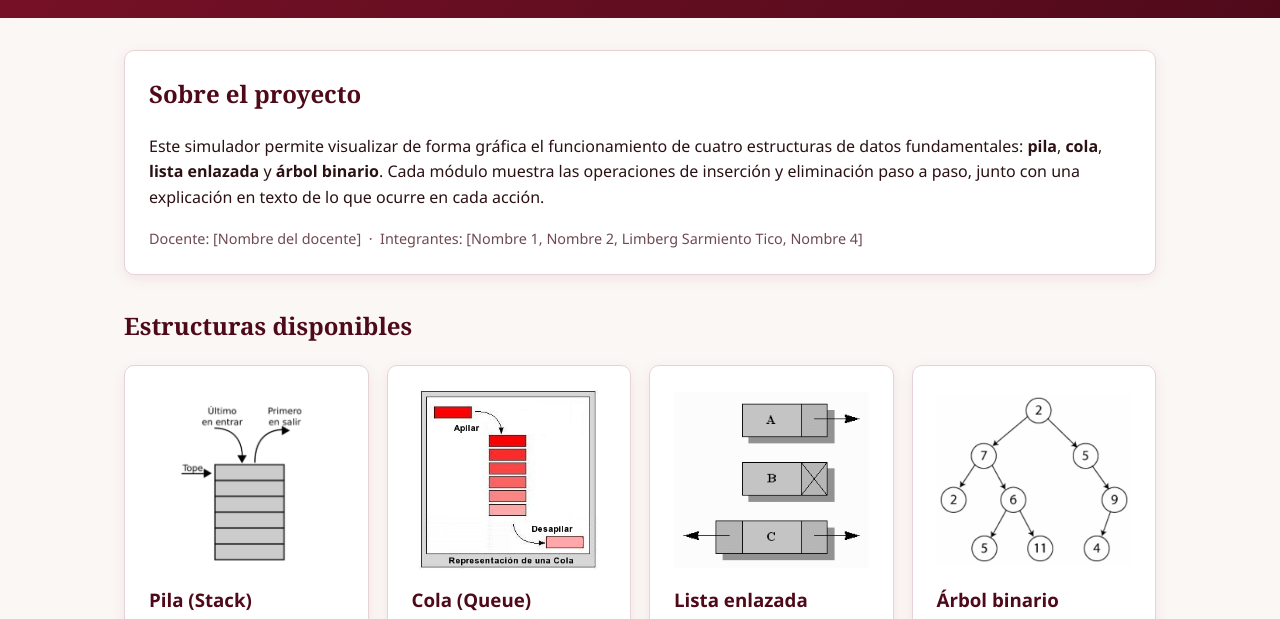
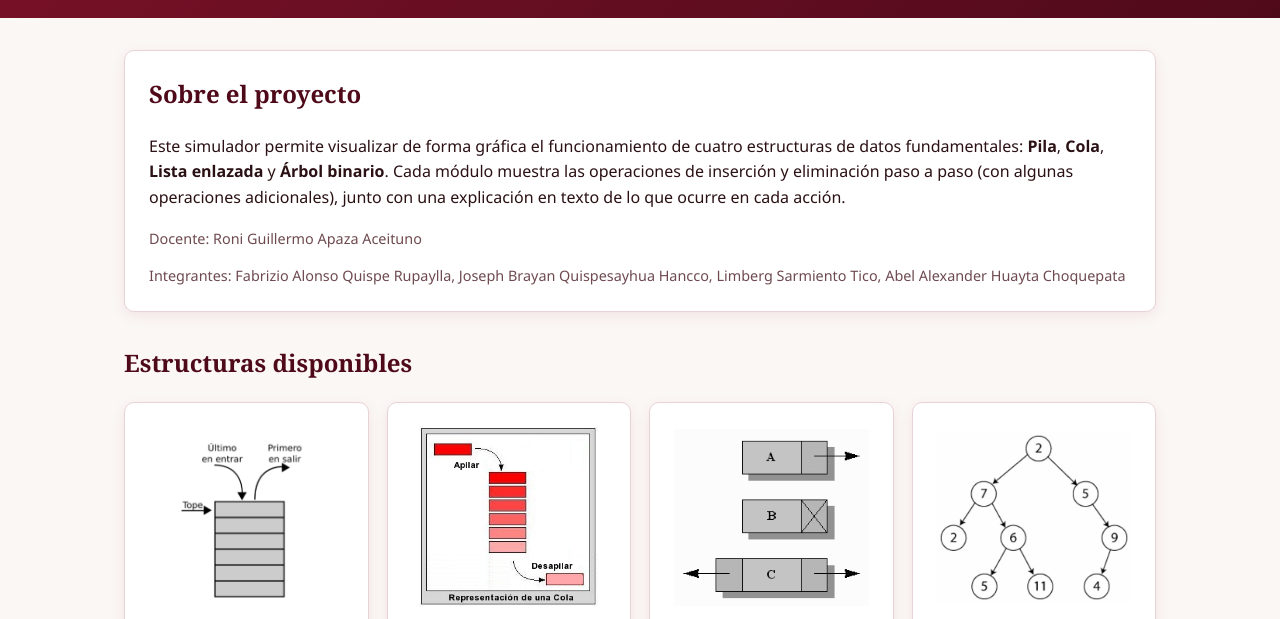
Before and after one commit to JosephQuispesayhua/simulador-estructuras, a plain HTML site: page index.html in a window 1280 px wide. Shown: the part 133-752 px from the top of the page. Drawn offline with Linux system fonts and the light colour scheme.

Commit message:
Se actualiza index

```diff
--- a/index.html
+++ b/index.html
@@ -27,15 +27,16 @@
       <h2 style="margin-top:0; font-family: var(--font-display); color: var(--granate-dark);">Sobre el proyecto</h2>
       <p>
         Este simulador permite visualizar de forma gráfica el funcionamiento de cuatro
-        estructuras de datos fundamentales: <strong>pila</strong>, <strong>cola</strong>,
-        <strong>lista enlazada</strong> y <strong>árbol binario</strong>. Cada módulo muestra
-        las operaciones de inserción y eliminación paso a paso, junto con una explicación
+        estructuras de datos fundamentales: <strong>Pila</strong>, <strong>Cola</strong>,
+        <strong>Lista enlazada</strong> y <strong>Árbol binario</strong>. Cada módulo muestra
+        las operaciones de inserción y eliminación paso a paso (con algunas operaciones adicionales), junto con una explicación
         en texto de lo que ocurre en cada acción.
       </p>
       <p style="color: var(--ink-muted); font-size: 0.9rem; margin-bottom: 0;">
-        <!-- PLACEHOLDER: reemplazar con los datos reales del grupo -->
-        Docente: [Nombre del docente] &nbsp;·&nbsp;
-        Integrantes: [Nombre 1, Nombre 2, Limberg Sarmiento Tico, Nombre 4]
+        Docente: Roni Guillermo Apaza Aceituno
+      </p>
+      <p style="color: var(--ink-muted); font-size: 0.9rem; margin-bottom: 0;">
+        Integrantes: Fabrizio Alonso Quispe Rupaylla, Joseph Brayan Quispesayhua Hancco, Limberg Sarmiento Tico, Abel Alexander Huayta Choquepata
       </p>
     </section>
 
```
Also changed, not shown: pila/Pila.js (+6 -6 lines).
